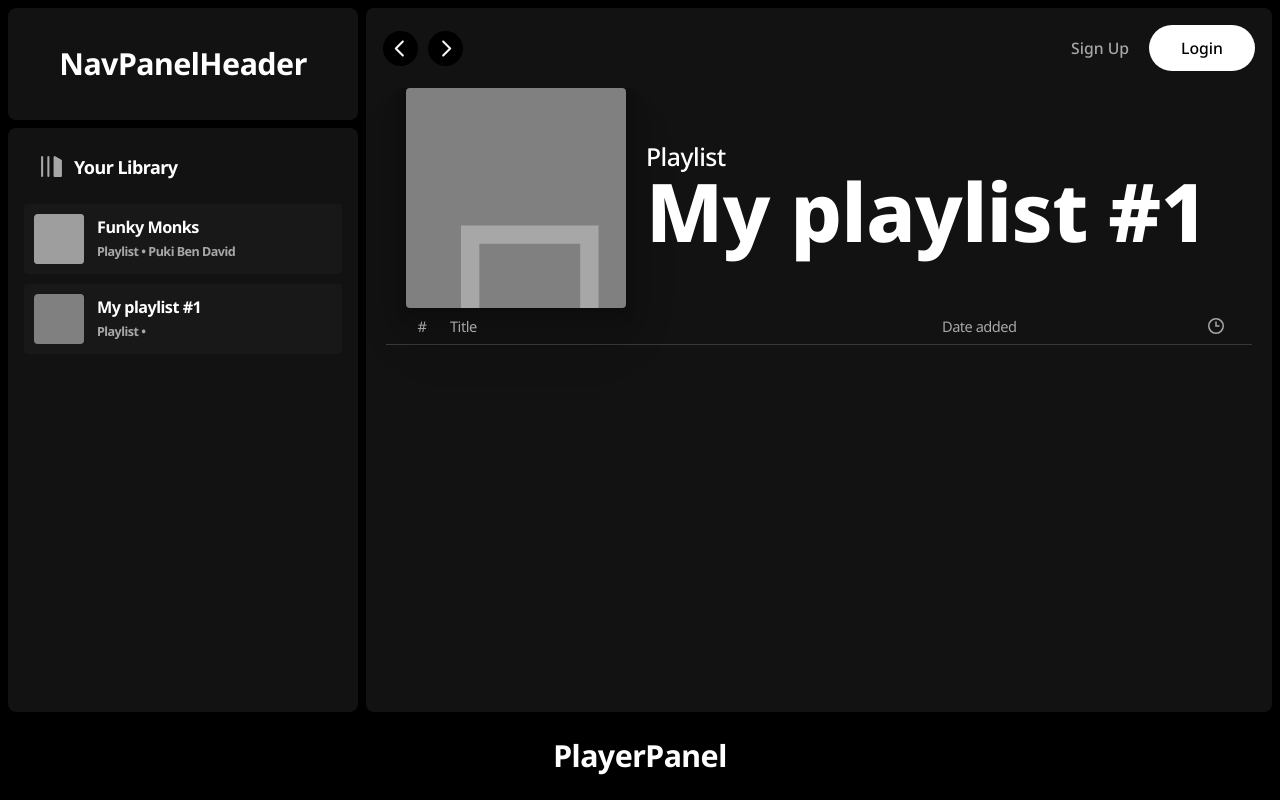
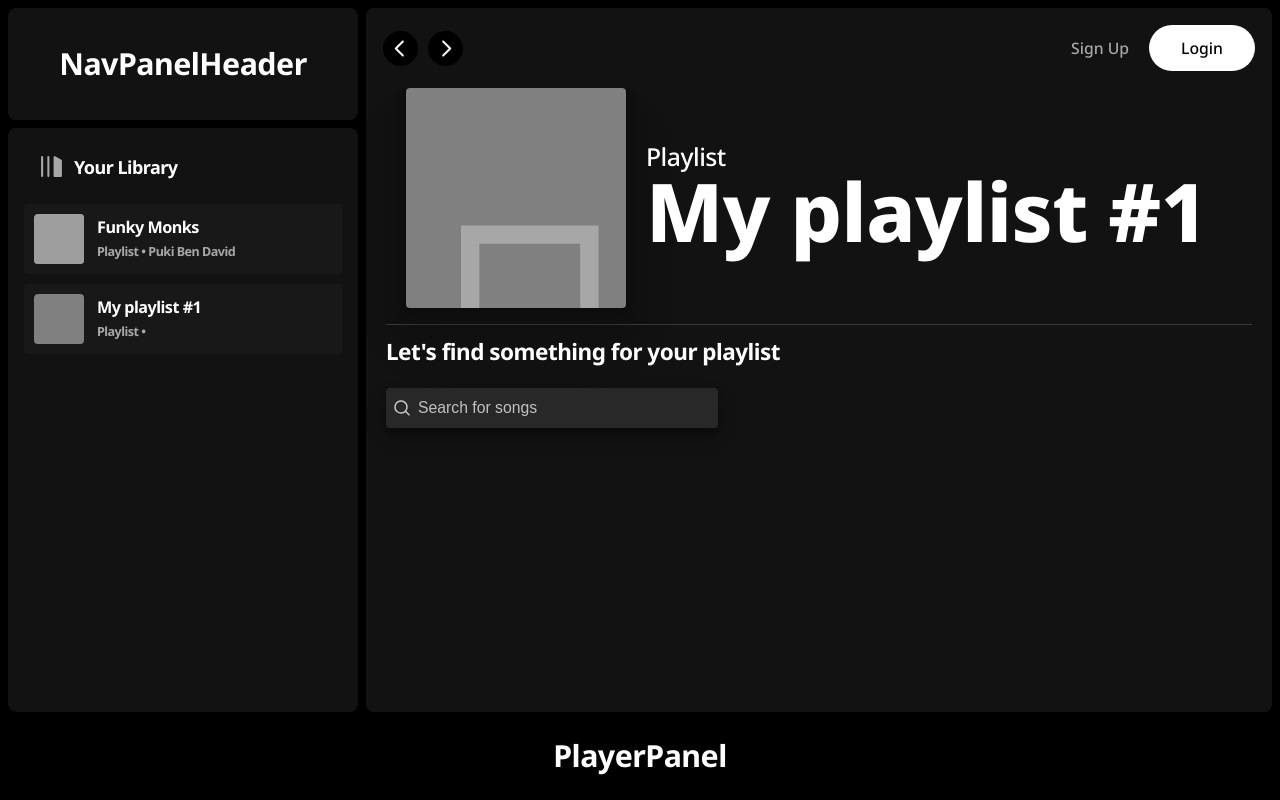
Before and after one commit to 0rokuSaki/rythmix, a React (Vite) app: page / in a window 1280 px wide. Both pictures are taken after a click on the button "Create playlist". Built offline with nearby package versions, Linux system fonts and the light colour scheme; grey boxes are pictures that could not be loaded.

Commit message:
Add song list

```diff
--- a/src/assets/styles/basics/_base.scss
+++ b/src/assets/styles/basics/_base.scss
@@ -31,6 +31,16 @@ h6 {
   line-height: 1;
 }
 
+hr {
+  border: none;
+  border-top: 1px solid;
+  border-color: rgba(167, 167, 167, 0.25);
+  grid-column: 1 / -1;
+  width: 100%;
+  margin: 0;
+  padding: 0;
+}
+
 div,
 nav,
 header,
@@ -62,3 +72,7 @@ a {
 a:hover {
   text-decoration: underline;
 }
+
+svg {
+  fill: $elem-clr-secondary;
+}
--- a/src/assets/styles/basics/_helpers.scss
+++ b/src/assets/styles/basics/_helpers.scss
@@ -174,9 +174,12 @@
 .ml-auto {
   margin-left: auto;
 }
-
 .m-0{
   margin: 0;
+}
+.my-16 {
+  margin-top: 16px;
+  margin-bottom: 16px;
 }
 
 // Background
@@ -188,7 +191,11 @@
   background-color: inherit;
 }
 
-// Border radius
+// Border &  radius
+.border-none {
+  border: none;
+}
+
 .radiused {
   border-radius: $container-border-radius;
 }
@@ -237,3 +244,17 @@
     background: $scrollbar-drag-clr;
   }
 }
+
+.song-hover {
+  &:hover {
+    background-color: change-opacity($elem-clr-secondary, -0.8);
+    border-radius: 4px;
+  }
+}
+
+.station-hover {
+  &:hover {
+    background-color: change-opacity($elem-clr-secondary, -0.95);
+    border-radius: 4px;
+  }
+}
--- a/src/assets/styles/cmps/SongList/_song-list.scss
+++ b/src/assets/styles/cmps/SongList/_song-list.scss
@@ -37,13 +37,4 @@
       fill: $elem-clr-secondary;
     }
   }
-
-  hr {
-    border: none;
-    border-top: 1px solid;
-    border-color: rgba(167, 167, 167, 0.25);
-    grid-column: 1 / -1;
-    width: 100%;
-    margin-top: 0;
-  }
 }
--- a/src/assets/styles/cmps/SongList/_song-preview.scss
+++ b/src/assets/styles/cmps/SongList/_song-preview.scss
@@ -21,10 +21,6 @@
     }
   }
 
-  &:hover {
-    background-color: change-opacity($elem-clr-secondary, -0.8);
-  }
-
   &:active {
     background-color: change-opacity($elem-clr-secondary, -0.5);
   }
--- /dev/null
+++ b/src/assets/styles/cmps/SongSearchBar/_song-search-bar.scss
@@ -0,0 +1,31 @@
+.song-search-bar {
+  .input-wrapper {
+    background-color: change-opacity($elem-clr-secondary, -0.85);
+    box-shadow: rgba(0, 0, 0, 0.19) 0px 10px 20px, rgba(0, 0, 0, 0.23) 0px 6px 6px;
+    padding: 8px 32px 8px 0px;
+    margin-top: 24px;
+    width: 332px;
+  }
+
+  svg {
+    fill: lighten($elem-clr-secondary, 10%);
+    margin: 0px 8px;
+  }
+
+  input[type="text"] {
+    caret-color: lighten($elem-clr-secondary, 10%);
+    color: lighten($elem-clr-secondary, 10%);
+    font-size: rem(14px);
+    padding: 0;
+    height: 24px;
+  }
+
+  input[type="text"]::placeholder {
+    color: lighten($elem-clr-secondary, 10%);
+    font-size: rem(14px);
+  }
+
+  input[type="text"]:focus {
+    outline: none;
+  }
+}
--- a/src/assets/styles/cmps/icons/_icons.scss
+++ b/src/assets/styles/cmps/icons/_icons.scss
@@ -1,6 +1,10 @@
-.library-svg{
-    fill: $elem-clr-secondary;
-    width: 25px;
-    height: 25px;
+.library-svg {
+  fill: $elem-clr-secondary;
+  width: 25px;
+  height: 25px;
+}
 
+.search-icon {
+  width: 16px;
+  height: 16px;
 }
--- a/src/assets/styles/main.scss
+++ b/src/assets/styles/main.scss
@@ -25,4 +25,5 @@
 @import "cmps/station-image";
 @import "cmps/SongList/song-list";
 @import "cmps/SongList/song-preview";
-@import "cmps/icons/icons"
+@import "cmps/icons/icons";
+@import "cmps/SongSearchBar/song-search-bar";
--- a/src/cmps/SongList/SongPreview.jsx
+++ b/src/cmps/SongList/SongPreview.jsx
@@ -7,7 +7,7 @@ export function SongPreview({song = stationService.getEmptySong(), number = 0})
   const authorName = title[0].trim();
   const songName = title[1].trim();
 
-  return <article className="song-preview pv-8 fs13">
+  return <article className="song-preview song-hover pv-8 fs13">
     <span className="flex align-center justify-center">{number}</span>
     <span className="title-wrapper flex row align-center justify-start gap-12">
       <img className="br-4" src={song.imgUrl} alt="" />
--- /dev/null
+++ b/src/cmps/SongSearchBar/SongSearchBar.jsx
@@ -0,0 +1,16 @@
+import { SearchIcon } from "../icons/SearchIcon";
+
+export function SongSearchBar() {
+  return (
+    <section className="song-search-bar">
+      <hr className="my-16" />
+      <h3 className="fs20">Let's find something for your playlist</h3>
+      <form>
+        <div className="input-wrapper flex row align-center br-4 overflow-hidden">
+          <SearchIcon />
+          <input className="bg-transparent border-none font" type="text" placeholder="Search for songs" />
+        </div>
+      </form>
+    </section>
+  );
+}
--- /dev/null
+++ b/src/cmps/icons/SearchIcon.jsx
@@ -0,0 +1,7 @@
+export function SearchIcon() {
+  return (
+    <svg className="search-icon" viewBox="0 0 16 16">
+      <path d="M7 1.75a5.25 5.25 0 1 0 0 10.5 5.25 5.25 0 0 0 0-10.5zM.25 7a6.75 6.75 0 1 1 12.096 4.12l3.184 3.185a.75.75 0 1 1-1.06 1.06L11.304 12.2A6.75 6.75 0 0 1 .25 7z"></path>
+    </svg>
+  );
+}
--- a/src/pages/StationDetails/StationDetails.jsx
+++ b/src/pages/StationDetails/StationDetails.jsx
@@ -8,6 +8,7 @@ import { SongList } from "../../cmps/SongList/SongList";
 
 // Services
 import { stationService } from "../../services/station.service";
+import { SongSearchBar } from "../../cmps/SongSearchBar/SongSearchBar";
 
 export function StationDetails() {
   const [station, setStation] = useState(null);
@@ -27,6 +28,7 @@ export function StationDetails() {
   }
 
   if (!station) return <div>Loading...</div>;
+  const containsSongs = !!station.songs.length;
   return (
     <section className="station-details">
       <header className="station-details-header flex row align-center gap-20">
@@ -38,7 +40,8 @@ export function StationDetails() {
         </div>
       </header>
       <main>
-        <SongList songs={station.songs} />
+        {containsSongs && <SongList songs={station.songs} />}
+        {!containsSongs && <SongSearchBar />}
       </main>
     </section>
   );
```
